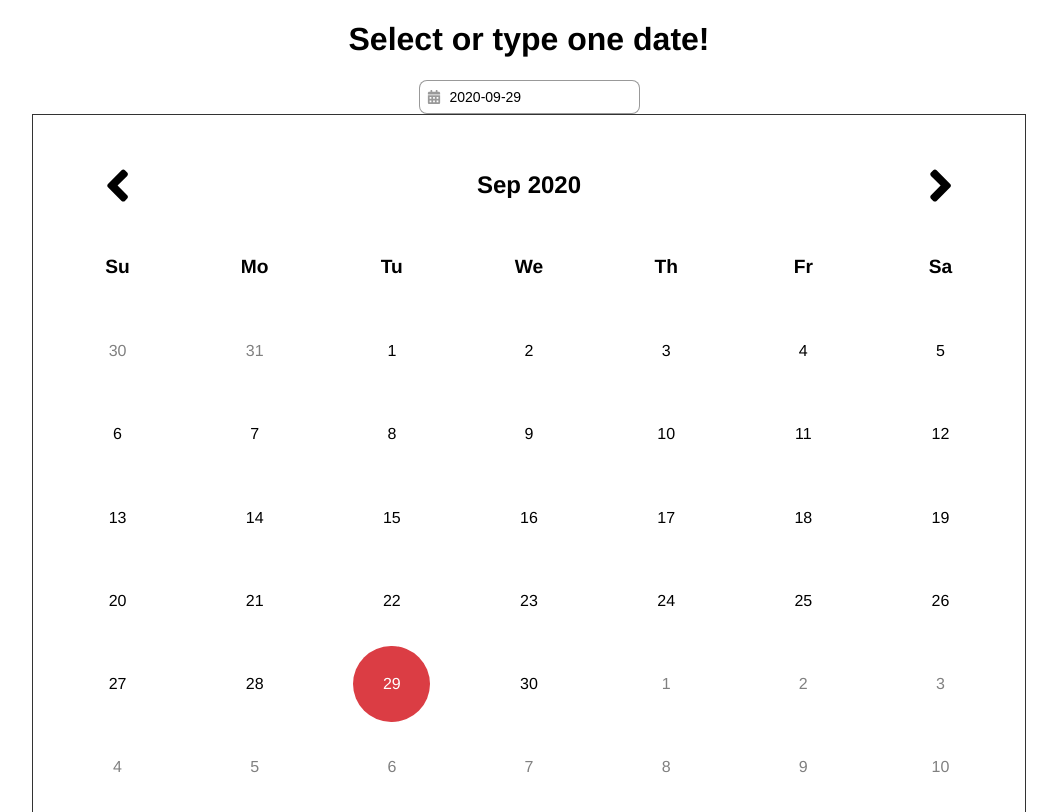
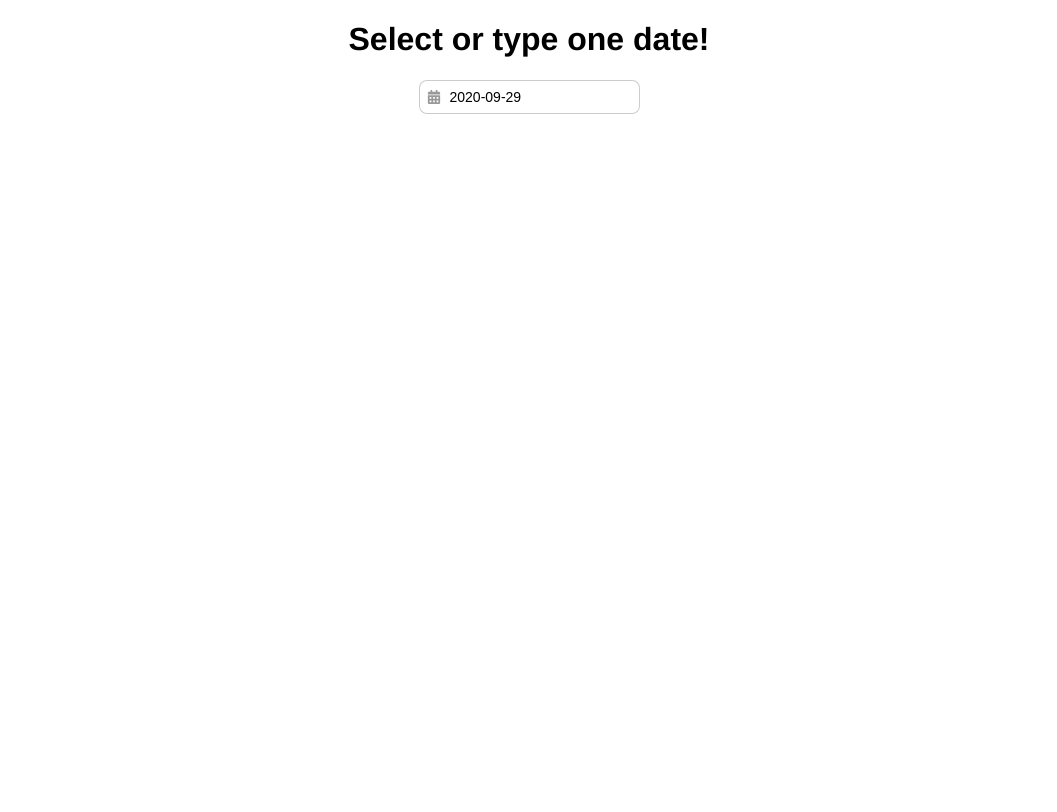
Before and after one commit to lisinhong/date_picker_vue, a Vue app: page / in a window 1280 px wide. Shown: the top 812 px of the page, without its empty margins (111-1168 px from the left). Built offline with nearby package versions, Linux system fonts and the light colour scheme.

Commit message:
Tune fluent flow transition

```diff
--- a/src/App.vue
+++ b/src/App.vue
@@ -2,19 +2,16 @@
   <div id="app">
     <div class="container">
       <DatePicker />
-      <!-- <Calendar /> -->
     </div>
   </div>
 </template>
 
 <script>
-import Calendar from './components/Calendar.vue';
 import DatePicker from './components/DatePicker.vue';
 
 export default {
   name: 'App',
   components: {
-    Calendar,
     DatePicker,
   },
   data() {
@@ -24,6 +21,10 @@ export default {
 </script>
 
 <style lang="scss">
+* {
+  box-sizing: border-box;
+}
+
 html,
 body {
   width: 100%;
@@ -44,9 +45,6 @@ body {
 }
 
 .container {
-  display: flex;
-  justify-content: center;
-  align-items: center;
   max-width: 1200px;
   width: 100%;
   height: 100%;
--- a/src/components/Calendar.vue
+++ b/src/components/Calendar.vue
@@ -1,5 +1,4 @@
 <template>
-  <div class="container">
   <div class="calendar">
     <template v-if="mode === 'day'">
       <div class="calendar__header">
@@ -66,7 +65,6 @@
       </div>
     </template>
   </div>
-  </div>
 </template>
 
 <script>
@@ -131,6 +129,7 @@ export default {
       'switchMode',
       'setYearsRange',
       'selectDate',
+      'hideCalendar',
     ]),
     goPreviousMonth() {
       if (this.visibleMonth > 1 - 1) {
@@ -200,6 +199,15 @@ export default {
       }
       this.setYearsRange(yearsRange);
     },
+    handleClickAway(e) {
+      e.stopPropagation();
+      const input = document.querySelector('#input-date');
+
+      if (!input.contains(e.target) && !this.$el.contains(e.target)) {
+        this.hideCalendar();
+        this.$el.classList.remove('is-open');
+      }
+    },
   },
   created() {
     this.setVisibleMonth(this.currentMonth);
@@ -213,14 +221,39 @@ export default {
     }
     this.setYearsRange(yearsRange);
   },
+  mounted() {
+    this.$el.click();
+    document.body.addEventListener('click', this.handleClickAway);
+    setTimeout(() => {
+      this.$el.classList.add('is-open');
+    }, 0);
+  },
+  beforeDestroy() {
+    document.body.removeEventListener('click', this.handleClickAway);
+  },
 };
 </script>
 
 <style lang="scss" scoped>
 .calendar {
-  width: 80%;
-  border: 1px solid #333;
-  padding: 2em 1em;
+  width: 100%;
+  max-width: 50vw;
+  border: 1px solid rgba(0, 0, 0, 0.2);
+  box-shadow: 2px 2px 10px rgba(0, 0, 0, 0.2);
+  position: absolute;
+  top: calc(100% + 4px);
+  left: 50%;
+  transform: scaleY(0) translateX(-50%);
+  border-radius: 4px;
+  padding: 1em;
+  opacity: 0;
+  transform-origin: center top;
+  transition: 0.2s ease-out;
+
+  &.is-open {
+    transform: scaleY(1) translateX(-50%);
+    opacity: 1;
+  }
 
   * {
     user-select: none;
@@ -259,8 +292,8 @@ export default {
         display: flex;
         justify-content: center;
         align-items: center;
-        width: 6vw;
-        height: 6vw;
+        width: 4vw;
+        height: 4vw;
         cursor: pointer;
         transition: 0.2s;
         border-radius: 50%;
@@ -271,14 +304,14 @@ export default {
       }
 
       svg {
-        width: 4vw;
-        height: 4vw;
+        width: 3vw;
+        height: 3vw;
       }
     }
   }
 
   &__weekdays {
-    margin: 2em 0;
+    margin: 1em 0;
     display: flex;
     justify-content: space-between;
     align-items: center;
--- a/src/components/DatePicker.vue
+++ b/src/components/DatePicker.vue
@@ -3,15 +3,17 @@
     <h1>Select or type one date!</h1>
     <div class="input-wrapper">
       <input
+        id="input-date"
         type="text"
         placeholder="YYYY-MM-DD"
         v-model="inputDate"
         @input="trySelectDate"
         @change="tryRevertDate"
+        @focus="showCalendar"
       />
       <font-awesome-icon icon="calendar-alt" />
     </div>
-    <Calendar />
+    <Calendar v-if="shouldCalendarShow" />
   </div>
 </template>
 
@@ -30,11 +32,16 @@ export default {
     };
   },
   computed: {
-    ...mapState(['selectedDate']),
+    ...mapState(['selectedDate', 'shouldCalendarShow']),
     ...mapGetters(['currentYear', 'currentMonth', 'currentDate']),
   },
   methods: {
-    ...mapMutations(['selectDate', 'setVisibleYear', 'setVisibleMonth']),
+    ...mapMutations([
+      'selectDate',
+      'setVisibleYear',
+      'setVisibleMonth',
+      'showCalendar',
+    ]),
     dateFormatter(data) {
       const year = data.getFullYear().toString();
       const month = data.getMonth() + 1 > 9
@@ -83,22 +90,23 @@ export default {
 
 <style lang="scss" scoped>
 .date-picker {
+  margin: 0 auto;
+  position: relative;
   display: flex;
   align-items: center;
   flex-direction: column;
   width: 100%;
-  height: 100%;
+  max-width: 50vw;
 }
 .input-wrapper {
   position: relative;
 
   input {
-    border: 1px solid rgba(0, 0, 0, 0.4);
+    border: 1px solid rgba(0, 0, 0, 0.2);
     font-size: 14px;
     padding: 8px;
     padding-left: calc(8px + 14px + 8px);
     border-radius: 8px;
-    outline: none;
 
     &:focus {
       & + svg {
--- a/src/components/Day.vue
+++ b/src/components/Day.vue
@@ -6,7 +6,7 @@
       'day--is-today': isToday,
       'day--is-selected': isSelected,
     }"
-    @click="disabled ? '' : selectDate(dayObject)"
+    @click="handleClick"
   >
     {{ day }}
   </div>
@@ -52,9 +52,16 @@ export default {
     },
   },
   methods: {
-    ...mapMutations(['selectDate']),
+    ...mapMutations(['selectDate', 'hideCalendar']),
+    handleClick() {
+      if (this.disabled) return;
+      this.selectDate(this.dayObject);
+      setTimeout(() => {
+        document.querySelector('.calendar').classList.remove('is-open');
+        this.hideCalendar();
+      }, 200);
+    },
   },
-  created() {},
 };
 </script>
 
@@ -64,8 +71,8 @@ export default {
   display: flex;
   justify-content: center;
   align-items: center;
-  width: 6vw;
-  height: 6vw;
+  width: 3vw;
+  height: 3vw;
   border-radius: 50%;
   cursor: pointer;
   transition: 0.2s;
--- a/src/components/Month.vue
+++ b/src/components/Month.vue
@@ -42,8 +42,8 @@ export default {
   display: flex;
   justify-content: center;
   align-items: center;
-  width: 8vw;
-  height: 8vw;
+  width: 4vw;
+  height: 4vw;
   border-radius: 50%;
   cursor: pointer;
   transition: 0.2s;
--- a/src/components/Year.vue
+++ b/src/components/Year.vue
@@ -52,8 +52,8 @@ export default {
   display: flex;
   justify-content: center;
   align-items: center;
-  width: 8vw;
-  height: 8vw;
+  width: 4vw;
+  height: 4vw;
   border-radius: 50%;
   cursor: pointer;
   transition: 0.2s;
--- a/src/store.js
+++ b/src/store.js
@@ -16,6 +16,7 @@ export default new Vuex.Store({
     selectedDate: new Date(),
     mode: 'day',
     yearsRange: [],
+    shouldCalendarShow: false,
   },
   getters: {
     currentYear(state) {
@@ -52,5 +53,14 @@ export default new Vuex.Store({
         state.mode = mode;
       }, 100);
     },
+    showCalendar(state) {
+      state.shouldCalendarShow = true;
+    },
+    hideCalendar(state) {
+      setTimeout(() => {
+        state.shouldCalendarShow = false;
+        state.mode = 'day';
+      }, 200);
+    },
   },
 });
```
Lines whose indentation alone changed are shown as unchanged.
